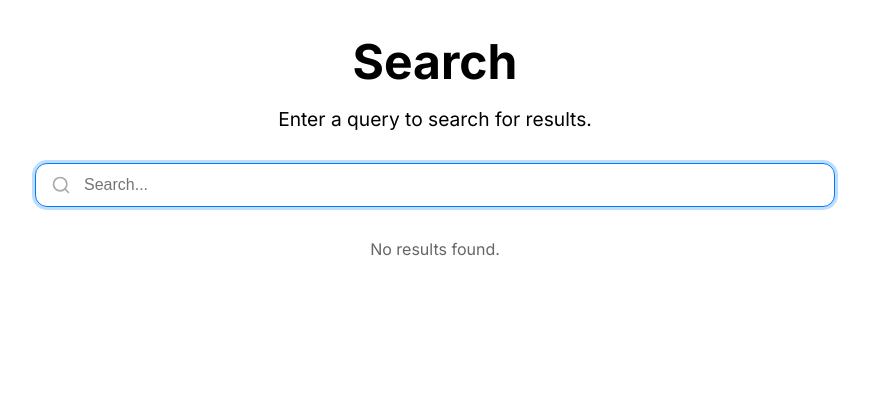
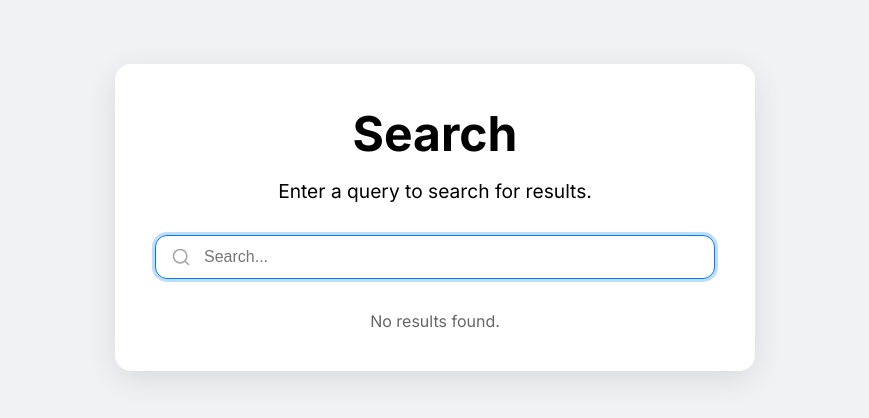
Before and after one commit to DevDugg/notix-test, a Next.js app: page / in a window 1280 px wide. Shown: the top 418 px of the page, without its empty margins (205-1074 px from the left). Built offline with nearby package versions, Linux system fonts and the light colour scheme.

Commit message:
updated the page container

```diff
--- a/src/app/page.module.css
+++ b/src/app/page.module.css
@@ -2,14 +2,19 @@
   display: flex;
   flex-direction: column;
   align-items: center;
-  padding: 2rem;
+  padding: 4rem 1rem;
   min-height: 100vh;
+  background-color: #f0f2f5;
 }
 
 .container {
   width: 100%;
-  max-width: 800px;
+  max-width: 640px;
   text-align: center;
+  background: #ffffff;
+  padding: 2.5rem;
+  border-radius: 16px;
+  box-shadow: 0 8px 32px 0 rgba(0, 0, 0, 0.1);
 }
 
 .title {
```
